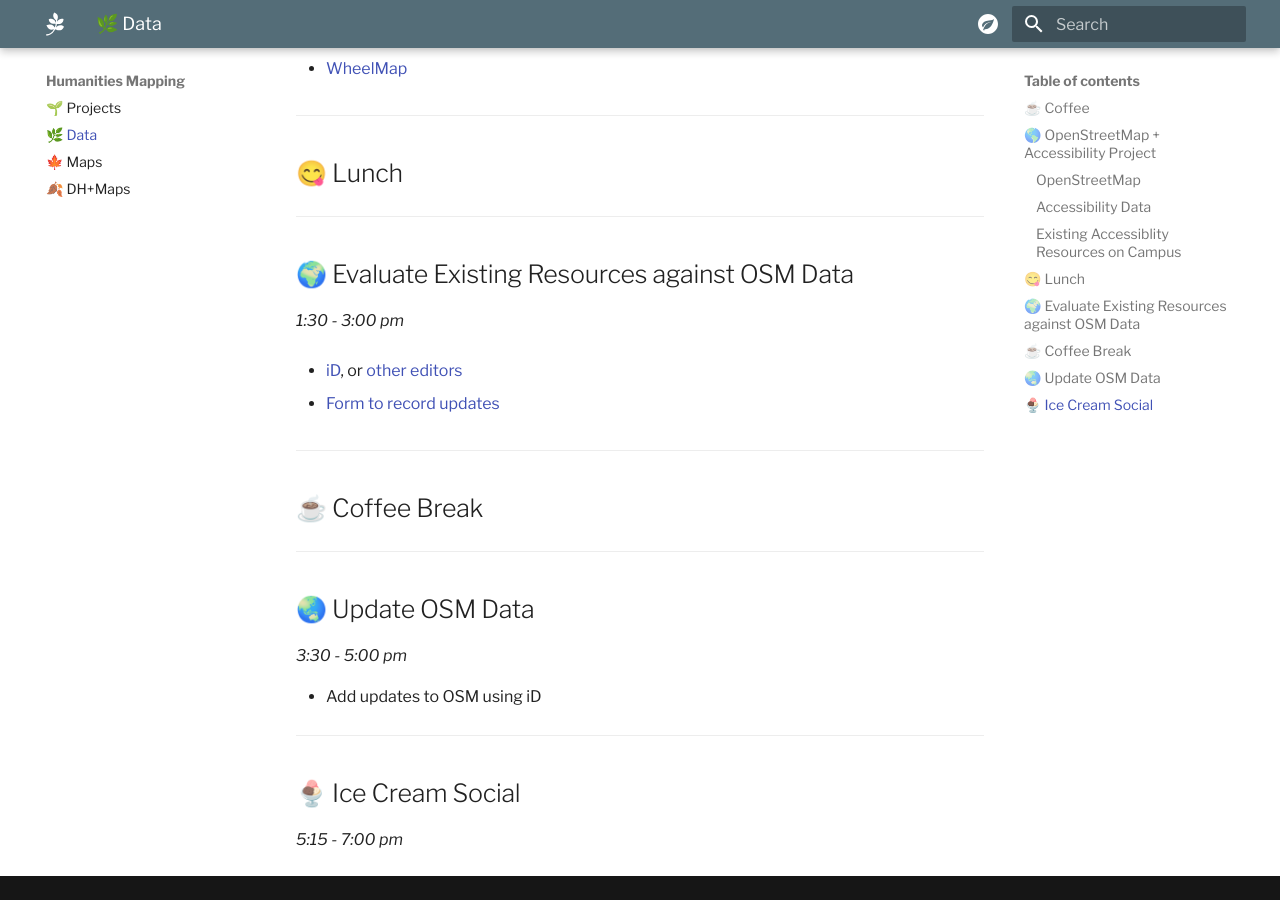
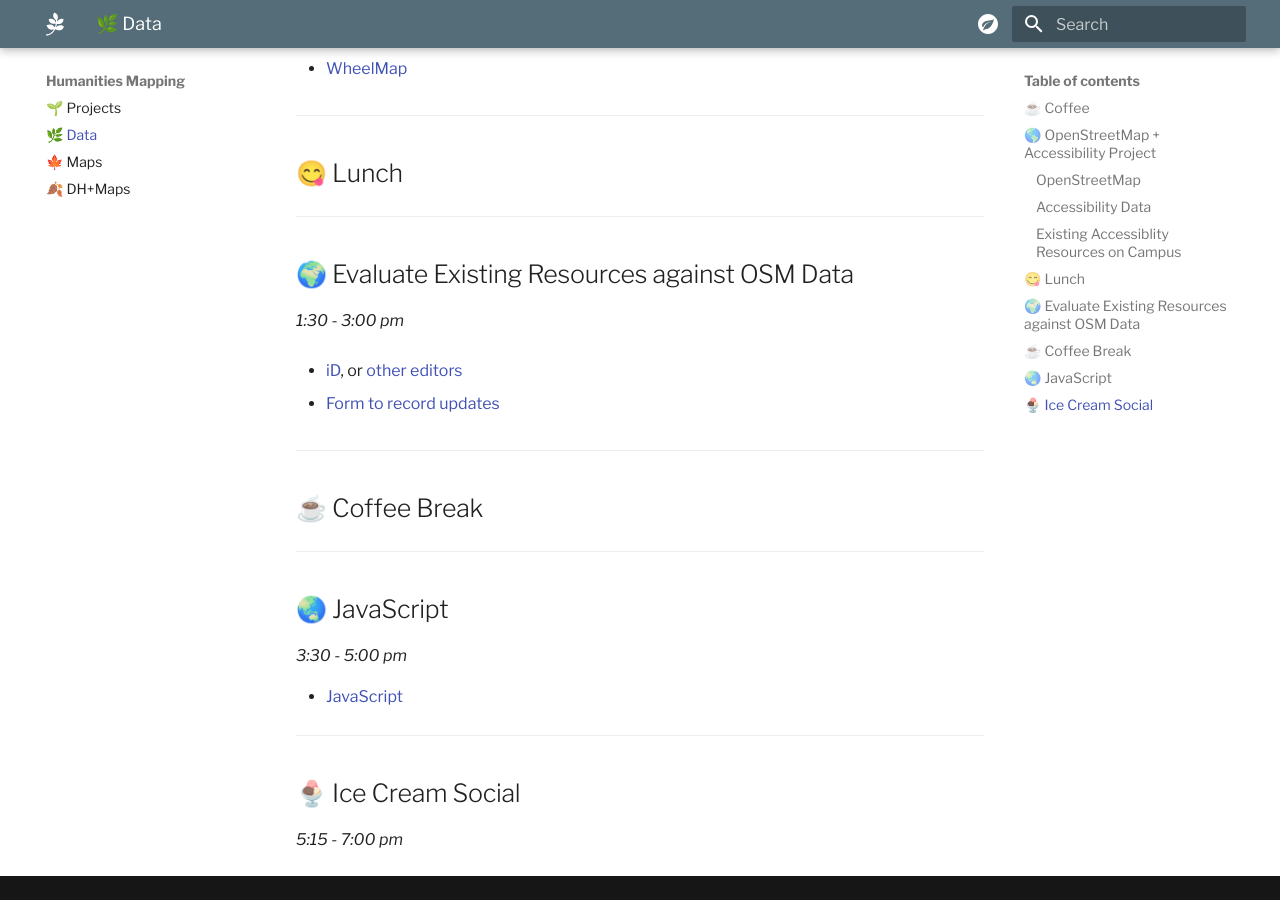
Before and after one commit to apjanco/leaflet-course, an MkDocs documentation site: the page built from docs/day2.md, in a window 1280 px wide and 900 px high, scrolled down 996 px. Built offline with MkDocs 1.6.1 and Material for MkDocs 9.7.7, drawn with Linux system fonts in a browser that asks for light colours.

Commit message:
add JavaScript

```diff
--- a/docs/day2.md
+++ b/docs/day2.md
@@ -56,10 +56,10 @@ _1:30 - 3:00 pm_
 
 <hr>
 
-## 🌏 Update OSM Data
+## 🌏 JavaScript
 _3:30 - 5:00 pm_
 
-- Add updates to OSM using iD
+- [JavaScript](https://www.digitalocean.com/community/tutorial_series/how-to-code-in-javascript)
 
 <hr>
 
```
